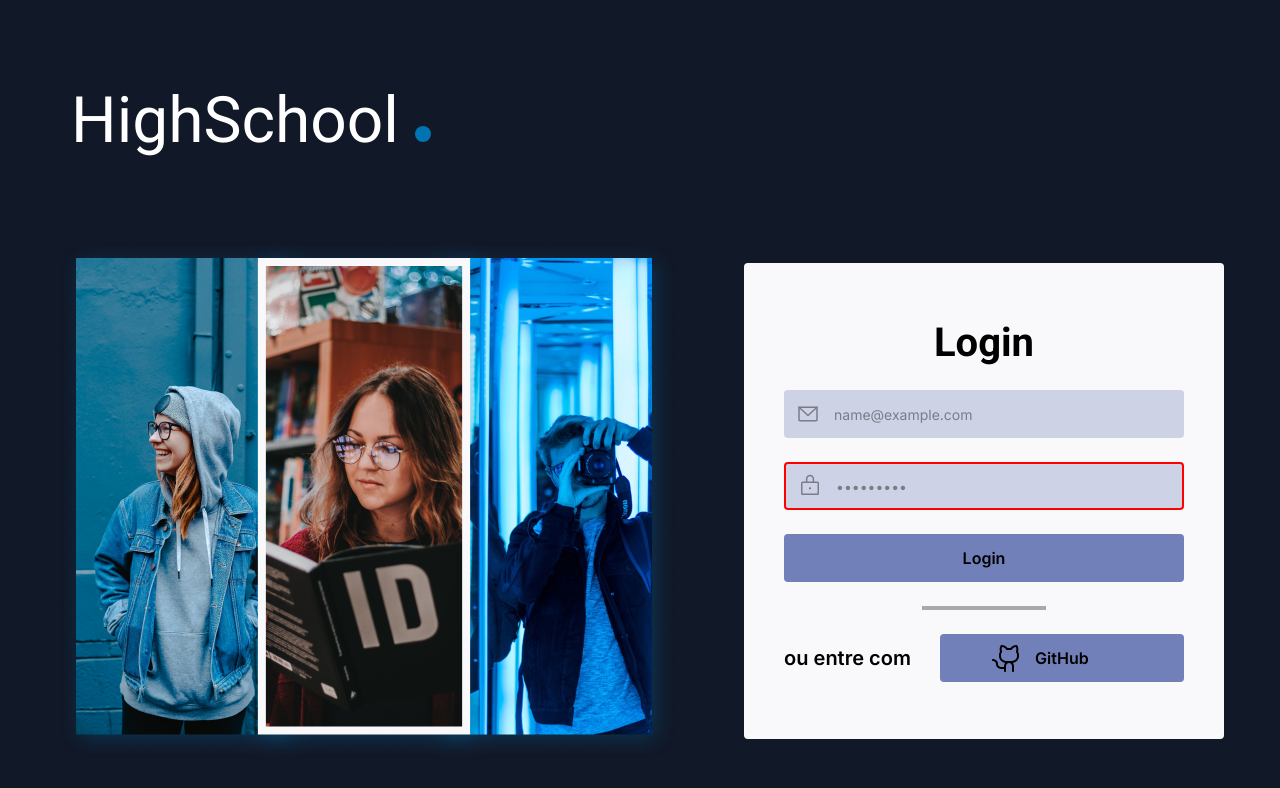
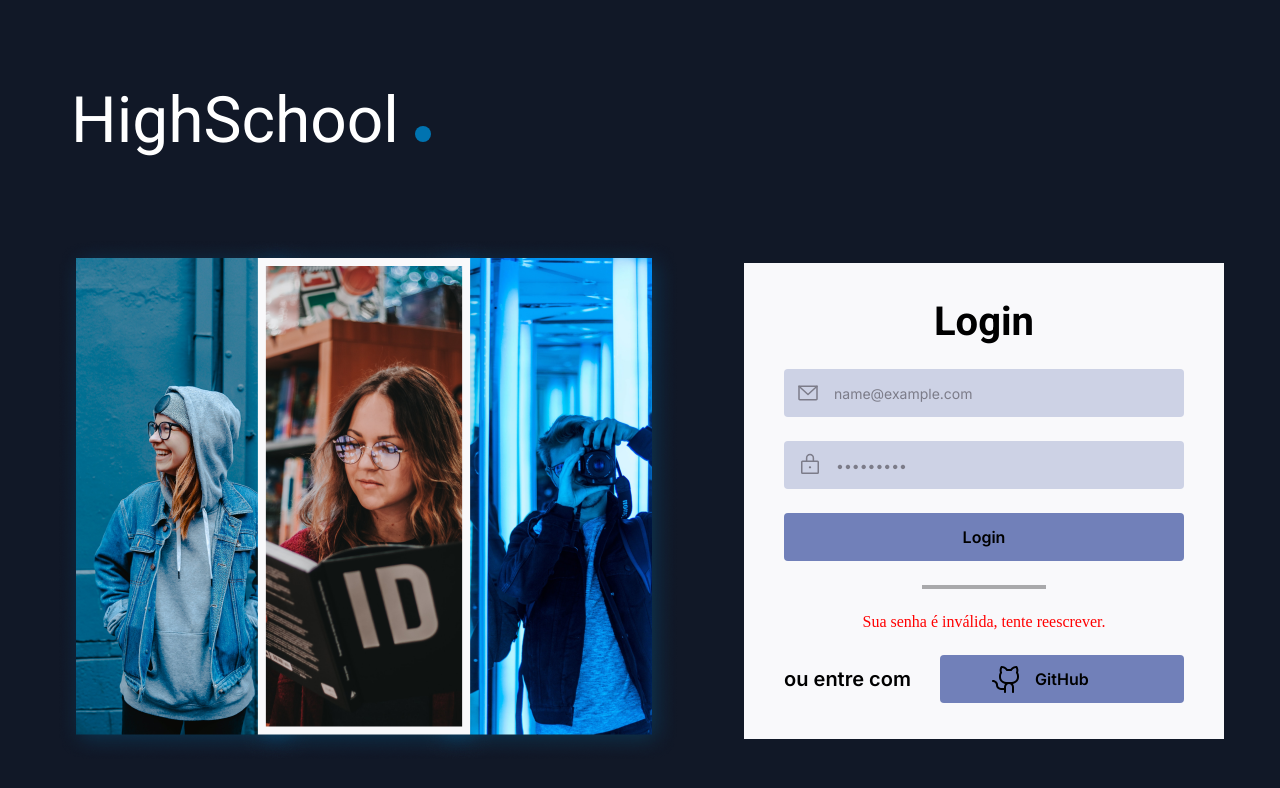
Before and after one commit to ansiee/formularios-js, a plain HTML site: page index.html in a window 1280 px wide. Both pictures are taken after typing "name@example.com", "Sample123" into the empty fields and a click on the button "Login". Drawn offline with Linux system fonts and the light colour scheme.

Commit message:
Add files via upload

```diff
--- a/index.html
+++ b/index.html
@@ -21,7 +21,11 @@
             <h1>Login</h1>
             <div class="form-email">
               <input
-                class="email" type="email" name="email" id="email" placeholder="E-mail" required
+                class="email"
+                type="text"
+                name="email"
+                id="email"
+                placeholder="E-mail"
               />
             </div>
 
@@ -32,21 +36,23 @@
                 name="senha"
                 id="senha"
                 placeholder="*******"
-                required
               />
             </div>
 
             <div class="form-button">
               <button type="submit" id="loginBtn">Login</button>
             </div>
+          </form>
+          <div class="linha"></div>
 
-            <div class="linha"></div>
+          <p id="status" style="display: none"></p>
 
-            <div class="form-logins">
-              <h1>ou entre com</h1>
-              <input class="submit-github" type="submit" value="GitHub" />
-            </div>
-          </form>
+          <div class="form-logins">
+            <h1>ou entre com</h1>
+            <a href="https://github.com"
+              ><input class="submit-github" type="submit" value="GitHub"
+            /></a>
+          </div>
         </div>
       </div>
     </div>
--- a/script.js
+++ b/script.js
@@ -1,14 +1,29 @@
-const regex = /^(?!.*\s)(?=.*[A-Z])(?=.*[a-z])(?=.*[0-9])(?=.*[~`!@#$%^&*()--+={}\[\]|\\:;"'<>,.?/_₹]).{10,16}$/;
+const regexSenha =
+  /^(?!.*\s)(?=.*[A-Z])(?=.*[a-z])(?=.*[0-9])(?=.*[~`!@#$%^&*()--+={}\[\]|\\:;"'<>,.?/_₹]).{10,16}$/;
+const regexEmail = /^\w+([\.-]?\w+)*@\w+([\.-]?\w+)*(\.\w{2,3})+$/;
 
-const loginBtn = document.getElementById('loginBtn');
-const senhaInput = document.getElementById('senha');
+const senha = document.getElementById("senha");
+const email = document.getElementById("email");
+const msg = document.getElementById("status");
 
-loginBtn.addEventListener("click", (e) => {
-    e.preventDefault();
-
-    if(regex.test(senhaInput.value)){
-        alert("Você está logado!")
-    } else {
-        senhaInput.style.border = "2px solid red";
+document.getElementById("loginBtn").addEventListener("click", (e) => {
+  e.preventDefault();
+  console.log("teste");
+  if (regexSenha.test(senha.value) && regexEmail.test(email.value)) {
+    console.log("pop");
+    msg.style.color = "green";
+    msg.style.display = "block";
+    msg.innerHTML = "Seu login foi concluído com sucesso!!";
+  } else {
+    if (regexSenha.test(senha.value) == false) {
+      msg.style.color = "red";
+      msg.style.display = "block";
+      msg.innerHTML = "Sua senha é inválida, tente reescrever.";
     }
+    if (regexEmail.test(email.value) == false) {
+      msg.style.color = "red";
+      msg.style.display = "block";
+      msg.innerHTML = "Seu e-mail é inválido, tente reescrever.";
+    }
+  }
 });
--- a/style.css
+++ b/style.css
@@ -42,7 +42,7 @@ header img{
 
 }
 
-.formulario{
+.area-login{
     display: flex;
     align-items: center;
     justify-content: center;
@@ -50,14 +50,15 @@ header img{
     gap: 24px;
     width: 480px;
     height: 476px;
+    background: #F9F9FB;
 }
 
-.area-login{
-    width: 480px;
-    height: 476px;
-    background: #F9F9FB;
-    border-radius: 4px;
+.formulario{
+    display: flex;
+    flex-direction: column;
+    gap: 24px;
 }
+
 
 .formulario-caixa{
     display: flex;
@@ -72,6 +73,10 @@ header img{
     font-style: normal;
     font-weight: 600;
     font-size: 40px;
+
+    display: flex;
+    align-items: center;
+    justify-content: center;
 }
 
 .email{
@@ -111,7 +116,7 @@ header img{
     border: 2px solid transparent;
 }
 
-button{
+input, button{
     font-family: 'Inter';
     font-style: normal;
     font-weight: 600;
```
